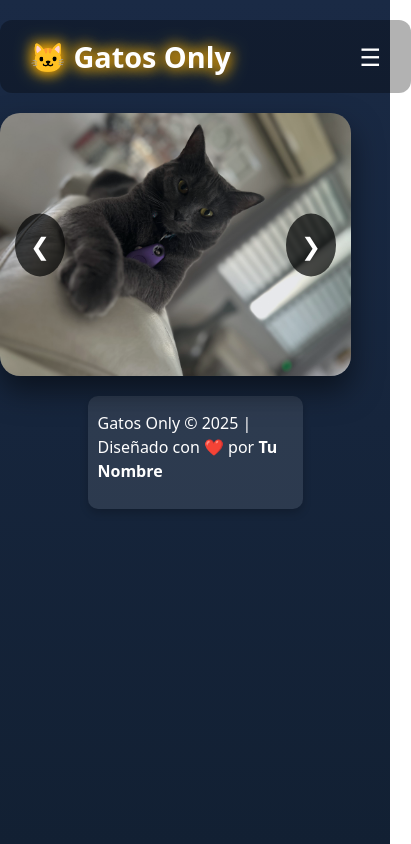
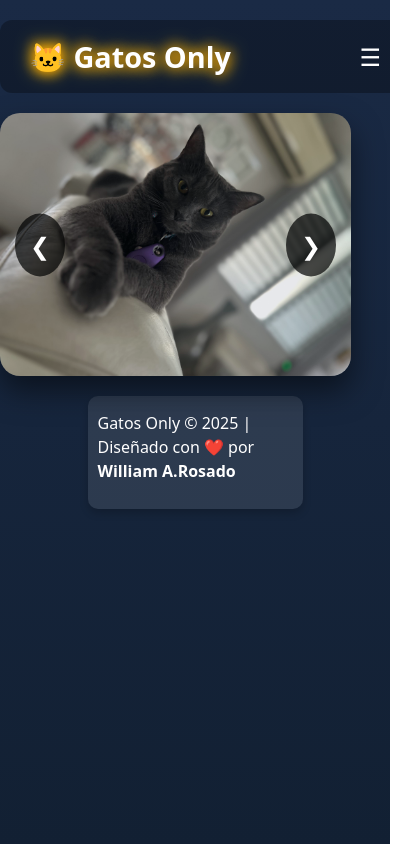
Before and after one commit to Puppywill/gatos-only, a React (Vite) app: page / in a window 390 px wide. Shown: the whole page, 411 px wide, since content can reach past the window. Built offline with nearby package versions, Linux system fonts and the light colour scheme.

Commit message:
Added responsive design and fixed mbile scroll issues

```diff
--- a/src/App.jsx
+++ b/src/App.jsx
@@ -17,7 +17,7 @@ function App() {
       </Routes>
 
       <footer>
-        <p>Gatos Only © 2025 | Diseñado con ❤️ por <b>Tu Nombre</b></p>
+        <p>Gatos Only © 2025 | Diseñado con ❤️ por <b>William A.Rosado</b></p>
       </footer>
     </Router>
   );
--- a/src/styles.css
+++ b/src/styles.css
@@ -1,3 +1,10 @@
+html, body {
+    overflow-x: hidden; /* Oculta el scroll horizontal */
+    max-width: 100%; /* Asegura que no crezca más allá del viewport */
+}
+
+
+
 /* Fondo con degradado completo */
 body {
     background: linear-gradient(to bottom, #1a2a45, #122033);
```
